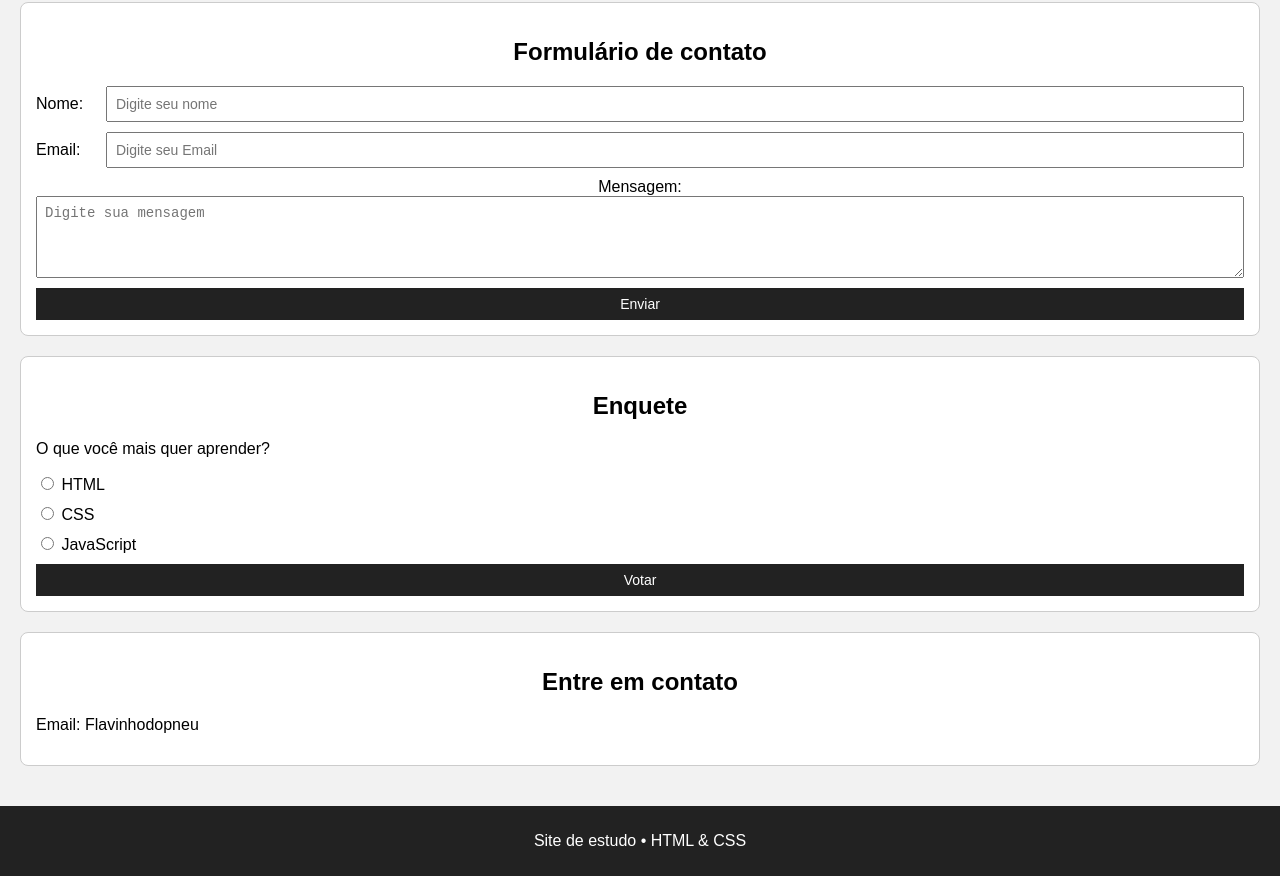
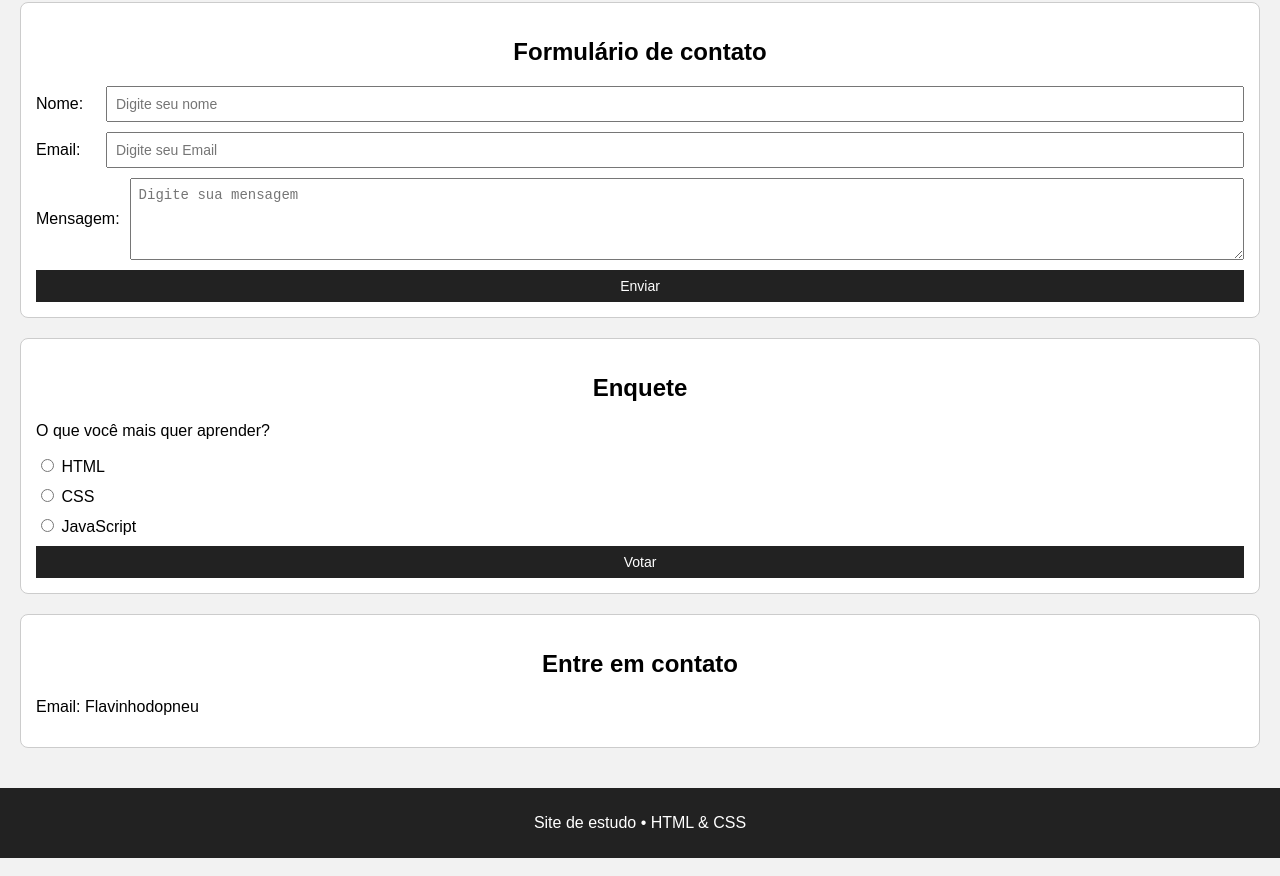
Before and after one commit to gtr-1000/colab-notebooks, a plain HTML site: page index.html in a window 1280 px wide. Shown: the part 1215-2091 px from the top of the page. Drawn offline with Linux system fonts and the light colour scheme.

Commit message:
Change label class from 'label-centro' to 'linha'

```diff
--- a/index.html
+++ b/index.html
@@ -194,7 +194,7 @@ a:hover {
                      <input type="email" name="Email" placeholder="Digite seu Email">
                 </label>
 
-                <label  class="label-centro">
+                <label  class="linha">
                     Mensagem:
                     <textarea name="Mensagem" rows="4" placeholder="Digite sua mensagem"></textarea>
                 </label>
```
